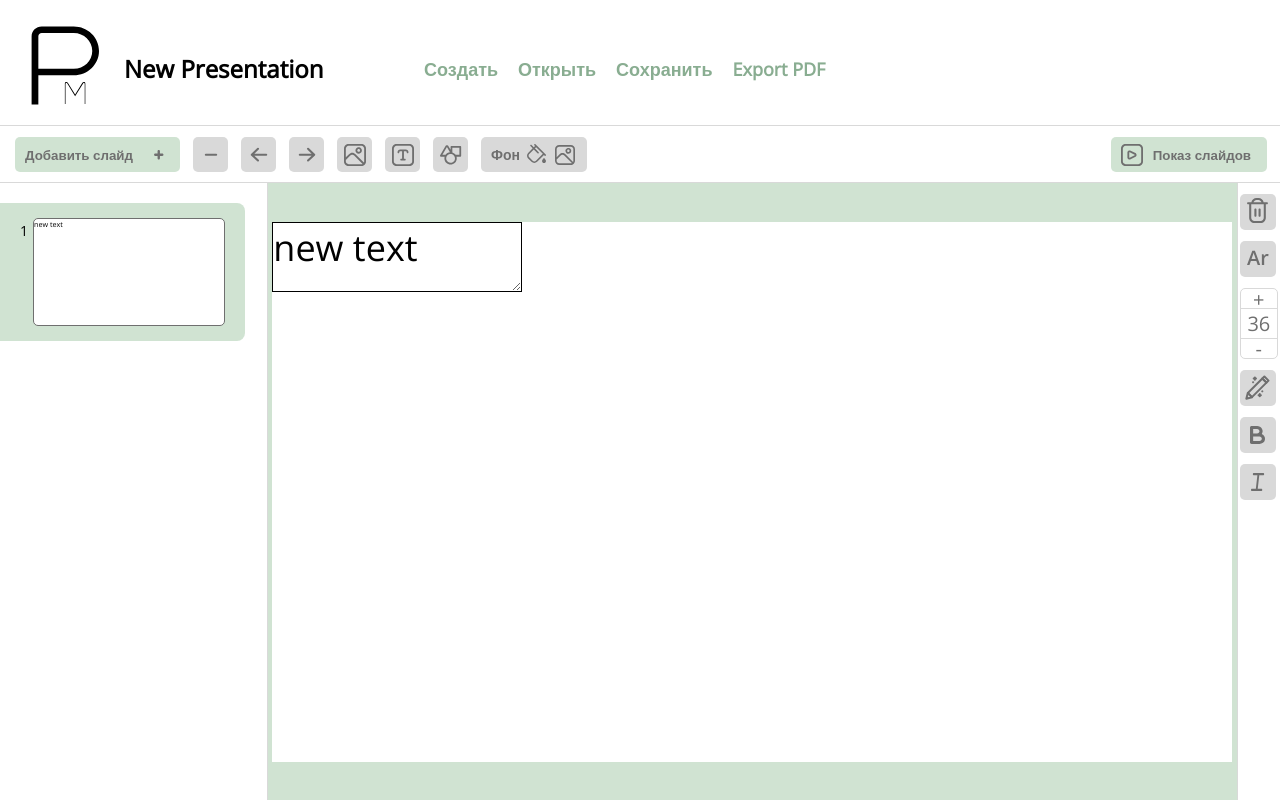
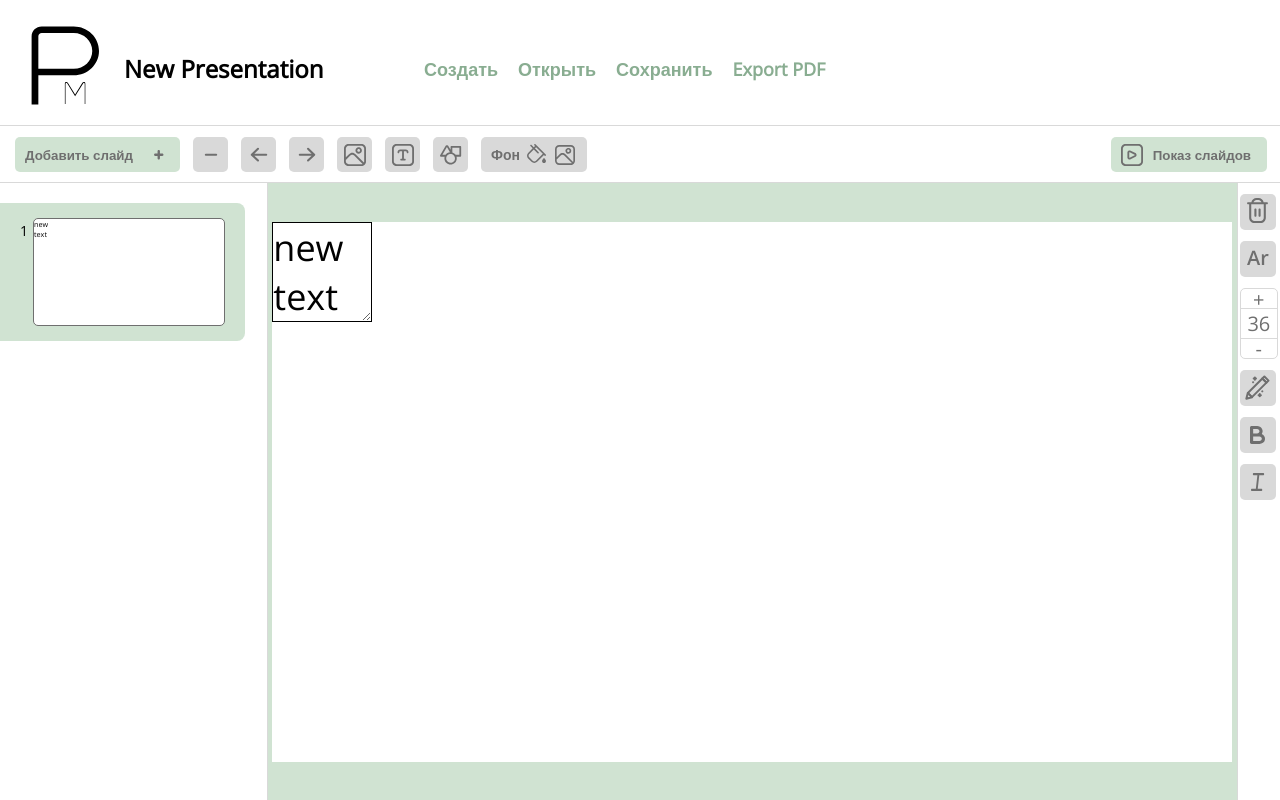
Before and after one commit to DmitryIldyukov/FrontEndPresentationMaker, a React (Create React App) app: page / in a window 1280 px wide. Both pictures are taken after a click on the button 402 px from the left and 154 px from the top of the page. Built offline with nearby package versions, Linux system fonts and the light colour scheme.

Commit message:
Переделал Text

```diff
--- a/src/components/slideList/Slide.tsx
+++ b/src/components/slideList/Slide.tsx
@@ -42,7 +42,8 @@ const Slide = (Props: {
                 content={block.blockType.typeBlock.content}
                 fontWeight={block.blockType.typeBlock.fontWeight}
                 fontStyle={block.blockType.typeBlock.fontStyle}
-                size={block.size}
+                height={block.size.height}
+                width={block.size.width}
                 blockId={block.blockId}
                 position={block.position}
             />
--- a/src/components/workingPlace/WorkingPlace.tsx
+++ b/src/components/workingPlace/WorkingPlace.tsx
@@ -37,6 +37,8 @@ function WorkingPlace(Props: {presentation: Presentation, slideId: number}) {
                 size={block.size}
                 blockId={block.blockId}
                 position={block.position}
+                height={block.size.height}
+                width={block.size.width}
             />
         }
         if (block.blockType.typeBlock.type === "figure") {
--- a/src/components/workingPlace/blocks/CText.tsx
+++ b/src/components/workingPlace/blocks/CText.tsx
@@ -19,7 +19,9 @@ function CText(Props: {
     blockId: number,
     fontWeight: number,
     fontStyle: string,
-    position: Position
+    position: Position,
+    width: number,
+    height: number
 }) {
     const [text, setText] = useState('')
     const [pos, setPos] = useState(Props.position)
@@ -57,8 +59,10 @@ function CText(Props: {
         fontSize: Props.fontSize,
         fontWeight: Props.fontWeight,
         fontStyle: Props.fontStyle,
-        top: Props.position.y + 'px',
-        left: Props.position.x + 'px'
+        top: Props.position.y,
+        left: Props.position.x,
+        height: Props.height,
+        width: Props.width
     }
 
     return (
--- a/src/components/workingPlace/blocks/MiniText.tsx
+++ b/src/components/workingPlace/blocks/MiniText.tsx
@@ -8,26 +8,37 @@ function MiniText(Props: {
     fontColor: string,
     fontSize: number,
     content: string,
-    size: Size,
     blockId: number,
     fontWeight: number,
     fontStyle: string,
-    position: Position
+    position: Position,
+    width: number,
+    height: number
 }) {
     const textStyle = {
         fontFamily: Props.fontFamily,
         color: Props.fontColor,
         fontSize: (Props.fontSize / 5),
-    height: (Props.size.height / 5),
         fontWeight: Props.fontWeight,
         fontStyle: Props.fontStyle,
         top: (Props.position.y / 5),
-    left: (Props.position.x / 5)
+        left: (Props.position.x / 5),
+        height: (Props.height / 5),
+        width: (Props.width / 5)
     }
 
     return (
-        <div className={styles.text} style={textStyle}>
-            {Props.content}
+        <div>
+            <textarea
+                className={styles.text}
+                style={textStyle}
+                defaultValue={Props.content}
+                onKeyDown={(e) => {
+                    if (e.key === "Enter") {
+                        e.currentTarget.blur();
+                    }
+                }}
+            />
         </div>
     );
 };
```
Lines whose indentation alone changed are shown as unchanged.
